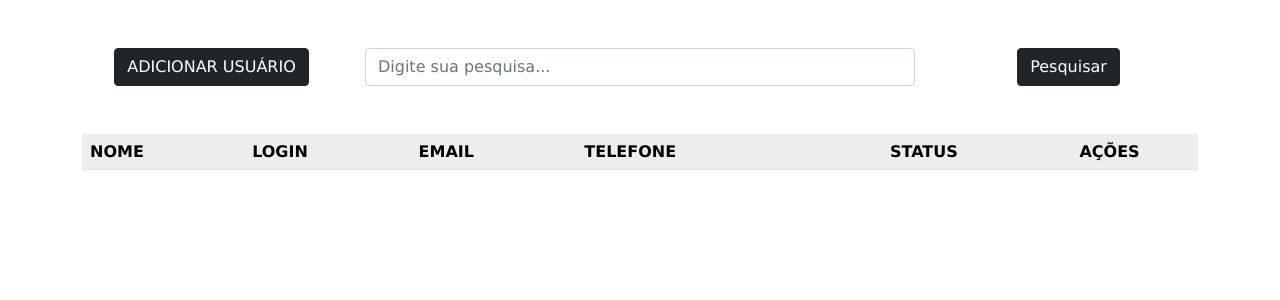
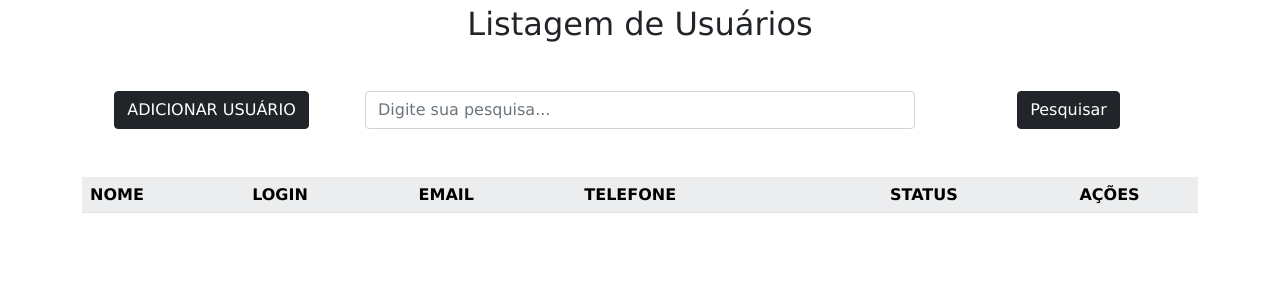
Before and after one commit to Any97Cris/CRUD_PHP, a PHP site: page / in a window 1280 px wide. Shown: the part 84-384 px from the top of the page. Run offline with PHP 8.4, Linux system fonts and the light colour scheme; data that the repository does not hold is empty.

Commit message:
titulo pagna principal

```diff
--- a/index.php
+++ b/index.php
@@ -26,6 +26,7 @@ $lista = $usuarioDAO->findAll();
 </header>
 
     <div class="container">
+        <h2 class="text-center">Listagem de Usuários</h2>
         <form action="index.php">
             <div class="row mt-5 mb-5 text-center">
                 <div class="col">
```
